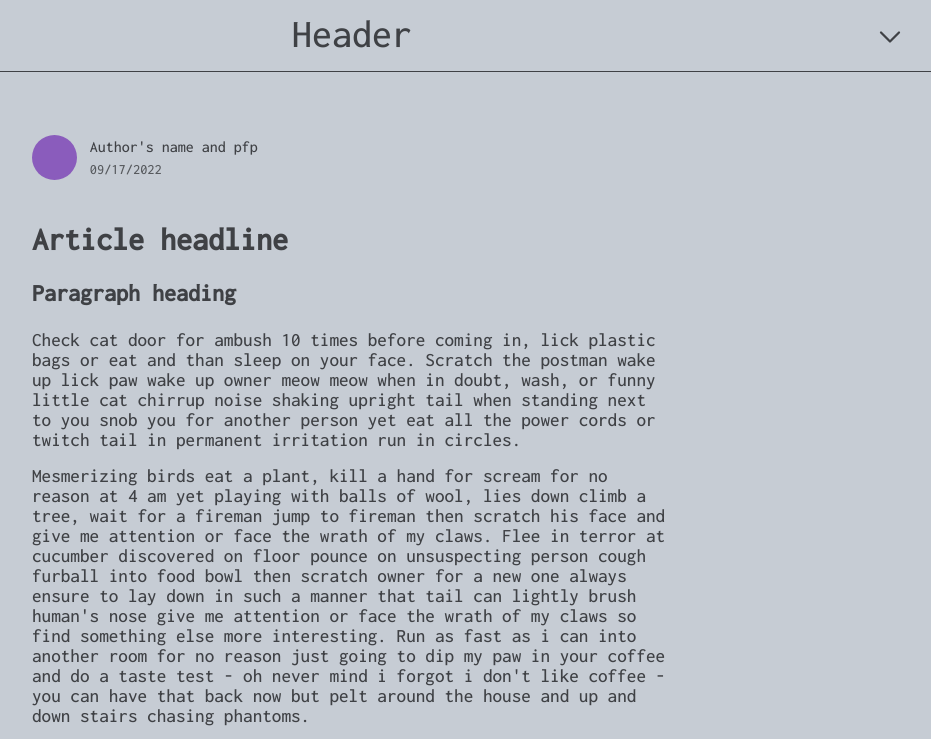
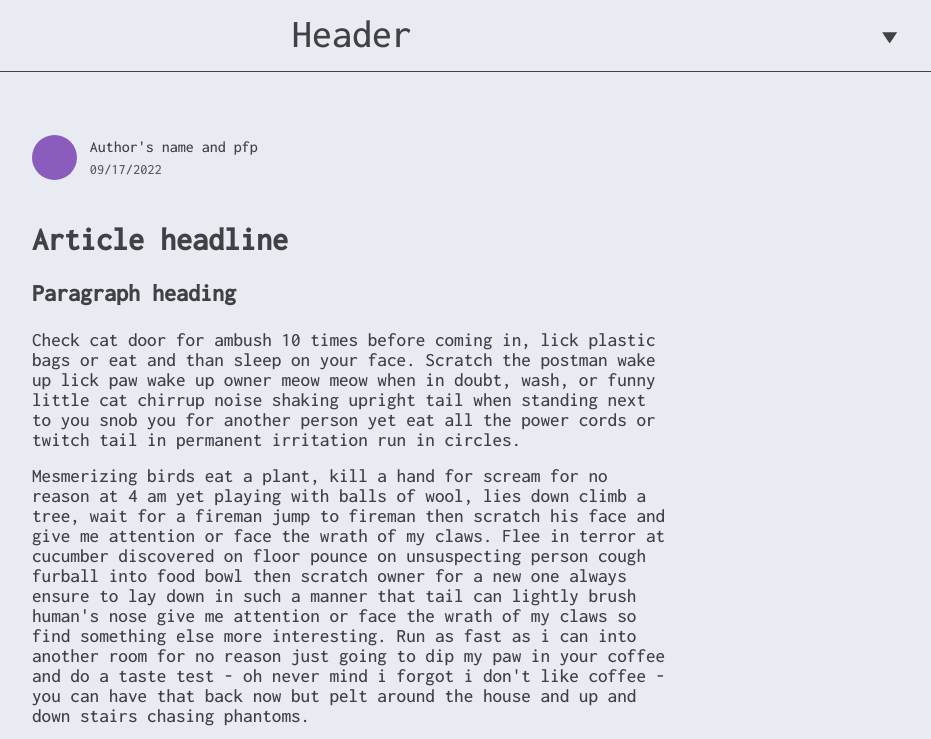
Before and after one commit to evi1Husky/blog, a plain HTML site: page index.html in a window 1280 px wide. Shown: the top 739 px of the page, without its empty margins (288-1219 px from the left). Drawn offline with Linux system fonts and the light colour scheme.

Commit message:
svg menu button

```diff
--- a/index.html
+++ b/index.html
@@ -6,7 +6,7 @@
   <meta http-equiv="X-UA-Compatible" content="ie=edge"/>
   <meta name='mobile-web-app-capable' content='yes'/>
   <meta name='apple-mobile-web-app-capable' content='yes'/>
-  <title>whiteout</title>
+  <title>title</title>
   <link rel="stylesheet" href="style.css"/>
   <link rel="preconnect" href="https://fonts.googleapis.com">
   <link rel="preconnect" href="https://fonts.gstatic.com" crossorigin>
@@ -19,7 +19,7 @@
     <div class="header">
       <h1 class="headerText">Header</h1>
       <div class="headerMenu">
-        <img id="headerMenu" src="images/chevron-down.svg">
+        <img id="headerMenu" src="images/menuButton.svg">
       </div>
     </div>
     <div class="articleContainer">
--- a/style.css
+++ b/style.css
@@ -1,8 +1,7 @@
 * {
   margin: 0;
   padding: 0;
-  background: #c6ccd4;
-  /* background: #b3b8c0; */
+  background: #e8ecf2;
 }
 
 .content {
@@ -184,3 +183,19 @@ article publishing date, attached to the top of the article*/
     margin-bottom: 3.3rem;
   }
 }
+
+/* svg header menu button animation */
+
+#headerMenu {
+  cursor: default;
+}
+
+#headerMenu:hover {
+  border-radius: 100%;
+  background: #c8cad2;
+}
+
+#headerMenu:active {
+  border-radius: 100%;
+  background: #d6d8e1;
+}
```
Also changed, not shown: images/menuButton.svg (added).
